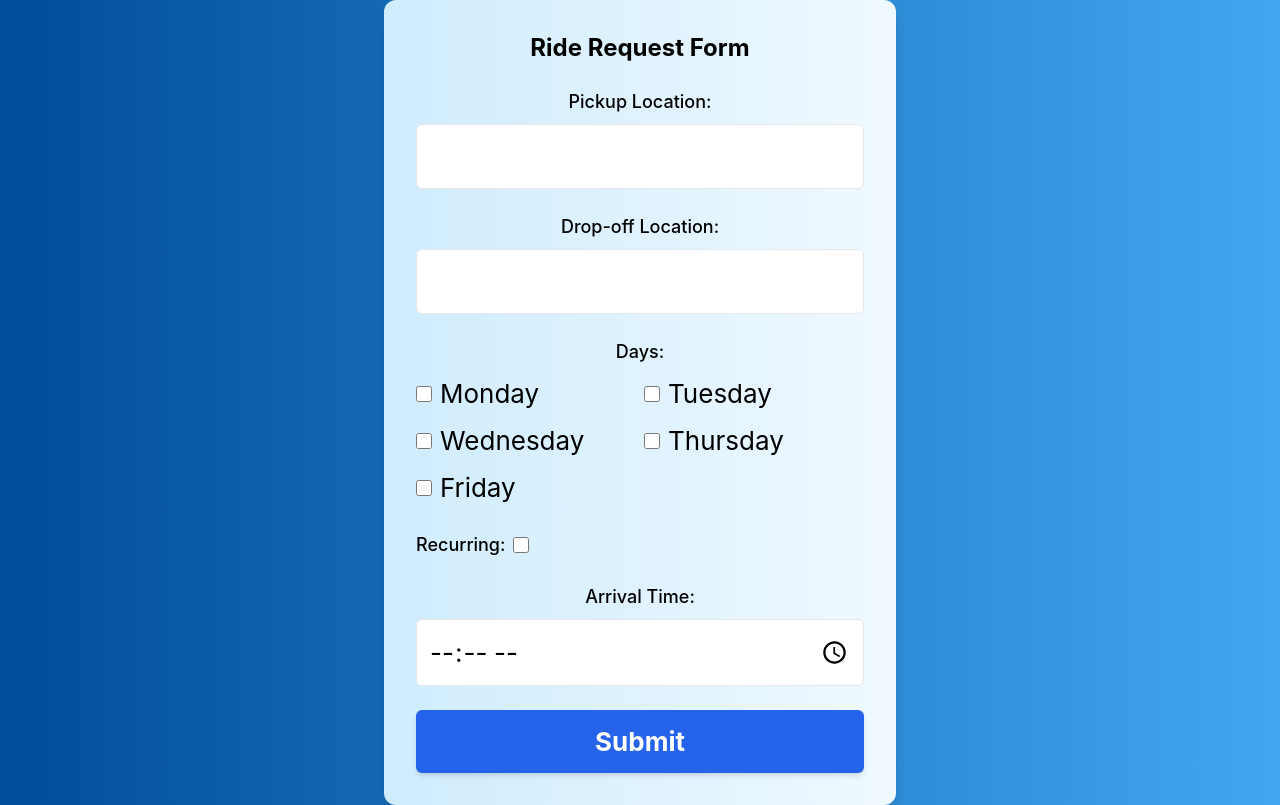
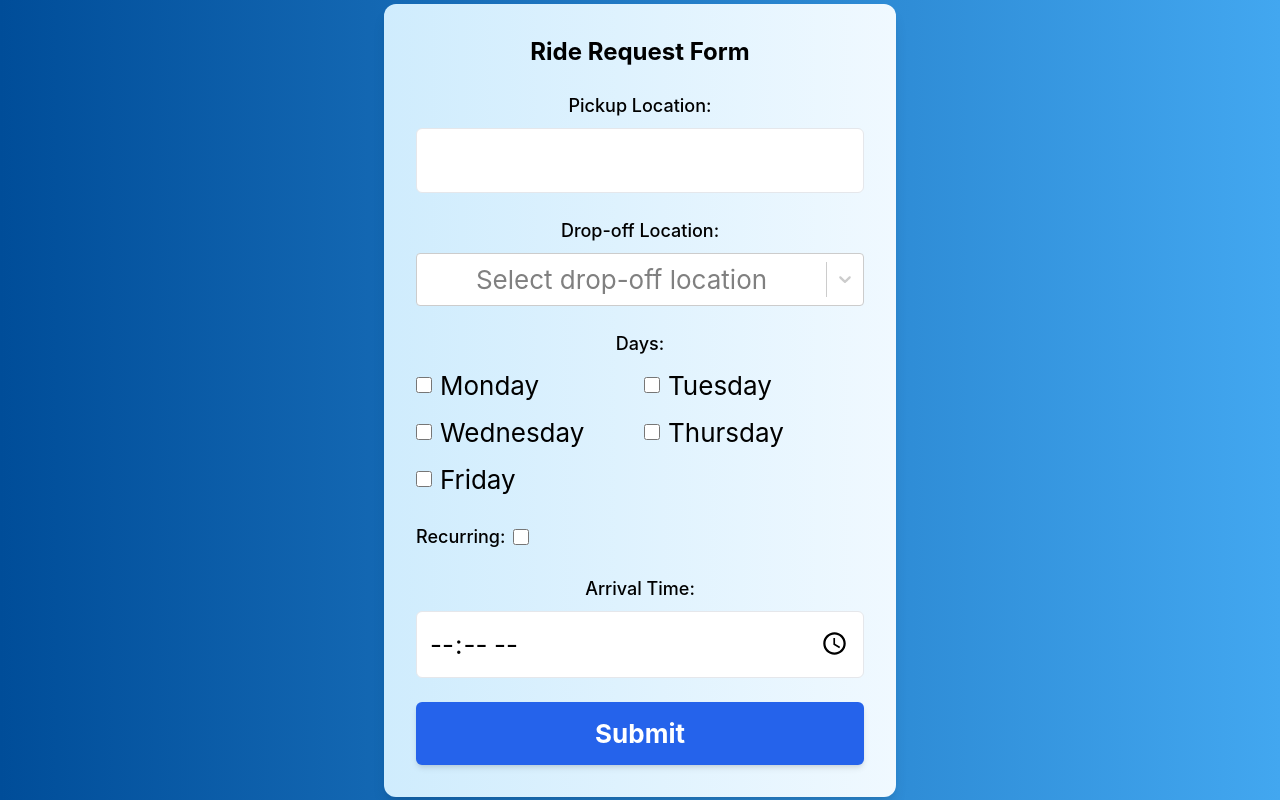
Before and after one commit to micohrocode/pru_pool, a React (Create React App) app in the folder pru_pool/: page /request in a window 1280 px wide. Built offline with nearby package versions, Linux system fonts and the light colour scheme.

Commit message:
Finish form

```diff
--- a/pru_pool/package.json
+++ b/pru_pool/package.json
@@ -19,6 +19,7 @@
     "react-dom": "^18.3.1",
     "react-router-dom": "^6.24.0",
     "react-scripts": "^5.0.1",
+    "react-select": "^5.8.0",
     "tailwindcss": "^3.4.4",
     "typescript": "^4.9.5",
     "web-vitals": "^2.1.4"
--- a/pru_pool/src/components/CarRoute.tsx
+++ b/pru_pool/src/components/CarRoute.tsx
@@ -11,8 +11,8 @@ const CarRoute: React.FC<RouteProps> = ({ startLocation, endLocation, miles, est
     return (
         <div className="bg-white p-4 mb-4 shadow-sm rounded-lg">
             <h3 className="text-lg text-[#1a1d1e] font-semibold mb-2">{startLocation} to {endLocation}</h3>
-            <p>Miles: {miles}</p>
-            <p>Estimated Time: {estimatedTime}</p>
+            <p className="text-[#1a1d1e]">Miles: {miles}</p>
+            <p className="text-[#1a1d1e]">Estimated Time: {estimatedTime}</p>
         </div>
     );
 };
--- a/pru_pool/src/components/RequestForm.tsx
+++ b/pru_pool/src/components/RequestForm.tsx
@@ -1,11 +1,39 @@
 import React, { useState } from 'react';
+import Select from 'react-select';
 
 const RideForm: React.FC = () => {
   const [pickup, setPickup] = useState('');
-  const [dropOff, setDropOff] = useState('');
+  const [dropOff, setDropOff] = useState<{ label: string; value: string } | null>(null);
   const [days, setDays] = useState<string[]>([]);
   const [recurring, setRecurring] = useState(false);
   const [arrivalTime, setArrivalTime] = useState('');
+
+  const dropOffLocations = [
+    { label: 'Scottsdale, AZ - 16260 N 71st St, Scottsdale, AZ 85254', value: 'Scottsdale, AZ - 16260 N 71st St, Scottsdale, AZ 85254' },
+    { label: 'San Francisco, CA - 101 California St, San Francisco, CA 94111', value: 'San Francisco, CA - 101 California St, San Francisco, CA 94111' },
+    { label: 'Thousand Oaks, CA - 2801 Townsgate Rd. Suite 300, Thousand Oaks, CA 91361', value: 'Thousand Oaks, CA - 2801 Townsgate Rd. Suite 300, Thousand Oaks, CA 91361' },
+    { label: 'Hartford, CT - 280 Trumbull St, Hartford, CT 06103', value: 'Hartford, CT - 280 Trumbull St, Hartford, CT 06103' },
+    { label: 'Shelton, CT - 1 Corporate Drive, Shelton, CT 06484', value: 'Shelton, CT - 1 Corporate Drive, Shelton, CT 06484' },
+    { label: 'Washington, DC - 801 Pennsylvania Ave NW, Washington, DC 20004', value: 'Washington, DC - 801 Pennsylvania Ave NW, Washington, DC 20004' },
+    { label: 'Tampa, FL - 1150 Assembly Drive, Suite 6, Tampa, FL 33607', value: 'Tampa, FL - 1150 Assembly Drive, Suite 6, Tampa, FL 33607' },
+    { label: 'Atlanta, GA - 3350 Peachtree Rd NE, Atlanta, GA 30326', value: 'Atlanta, GA - 3350 Peachtree Rd NE, Atlanta, GA 30326' },
+    { label: 'Chicago, IL - Two Prudential Plaza, 180 N Stetson Ave, Chicago, IL 60601', value: 'Chicago, IL - Two Prudential Plaza, 180 N Stetson Ave, Chicago, IL 60601' },
+    { label: 'Portland, ME - 2 Portland Square, Portland, ME 04101', value: 'Portland, ME - 2 Portland Square, Portland, ME 04101' },
+    { label: 'Minneapolis, MN - 700 Nicollet Mall, Minneapolis, MN 55402', value: 'Minneapolis, MN - 700 Nicollet Mall, Minneapolis, MN 55402' },
+    { label: 'Newark, NJ - Plaza Building: 751 Broad St, Newark, NJ 07102', value: 'Newark, NJ - Plaza Building: 751 Broad St, Newark, NJ 07102' },
+    { label: 'Newark, NJ - Prudential Tower: 655 Broad St, Newark, NJ 07102', value: 'Newark, NJ - Prudential Tower: 655 Broad St, Newark, NJ 07102' },
+    { label: 'Newark, NJ - Washington St. Building: 213 Washington St, Newark, NJ 07102', value: 'Newark, NJ - Washington St. Building: 213 Washington St, Newark, NJ 07102' },
+    { label: 'New York, NY - 1114 Avenue of the Americas, New York, NY 10036', value: 'New York, NY - 1114 Avenue of the Americas, New York, NY 10036' },
+    { label: 'New York, NY - 1540 Broadway, New York, NY 10036', value: 'New York, NY - 1540 Broadway, New York, NY 10036' },
+    { label: 'New York, NY - 237 Park Ave, New York, NY 10017', value: 'New York, NY - 237 Park Ave, New York, NY 10017' },
+    { label: 'Fort Washington, PA - 600 Office Center Dr, Fort Washington, PA 19034', value: 'Fort Washington, PA - 600 Office Center Dr, Fort Washington, PA 19034' },
+    { label: 'Scranton, PA - 30 Ed Preate Drive, Moosic, PA 18507', value: 'Scranton, PA - 30 Ed Preate Drive, Moosic, PA 18507' },
+    { label: 'Dallas, TX - 2100 Ross Ave, Dallas, TX 75201', value: 'Dallas, TX - 2100 Ross Ave, Dallas, TX 75201' },
+    { label: 'Dallas, TX - 2200 Ross Ave, Dallas, TX 75201', value: 'Dallas, TX - 2200 Ross Ave, Dallas, TX 75201' },
+    { label: 'Arlington, VA - 4350 Fairfax Dr, Arlington, VA 22203', value: 'Arlington, VA - 4350 Fairfax Dr, Arlington, VA 22203' },
+    { label: 'Seattle, WA - 920 5th Ave, Seattle, WA 98104', value: 'Seattle, WA - 920 5th Ave, Seattle, WA 98104' }
+];
+
 
   const handleDaysChange = (event: React.ChangeEvent<HTMLInputElement>) => {
     const { value, checked } = event.target;
@@ -18,7 +46,7 @@ const RideForm: React.FC = () => {
     event.preventDefault();
     const formData = {
       pickup,
-      drop_off: dropOff,
+      drop_off: dropOff?.value || '',
       days,
       recurring,
       arrival_time: arrivalTime,
@@ -44,11 +72,14 @@ const RideForm: React.FC = () => {
 
         <div className="flex flex-col space-y-2">
           <label className="text-lg font-medium">Drop-off Location:</label>
-          <input
-            type="text"
+          <Select
             value={dropOff}
-            onChange={e => setDropOff(e.target.value)}
-            className="p-3 border rounded-md focus:outline-none focus:ring-2 focus:ring-blue-500"
+            onChange={(option) => setDropOff(option)}
+            options={dropOffLocations}
+            className="react-select-container"
+            classNamePrefix="react-select"
+            placeholder="Select drop-off location"
+            isSearchable
             required
           />
         </div>
--- a/pru_pool/src/pages/findride.tsx
+++ b/pru_pool/src/pages/findride.tsx
@@ -1,5 +1,6 @@
 import React from 'react';
 import CarRoute from '../components/CarRoute';
+import { MapTest } from '../components/MapTest';
 
 const Map: React.FC = () => {
     const routes = [
@@ -10,7 +11,6 @@ const Map: React.FC = () => {
 
     return (
         <div className="flex w-screen">
-            {/* Left panel (30%) */}
             <div className="w-1/3 bg-gray-100 p-4">
                 <h2 className="text-lg text-[#1a1d1e] font-semibold mb-4">Routes</h2>
                 {routes.map((route, index) => (
@@ -23,13 +23,13 @@ const Map: React.FC = () => {
                     />
                 ))}
             </div>
+            <div className="w-2/3 bg-gray-300">
+                <div className="h-full bg-white p-4">
+                    {/* <MapTest
+                        props={
 
-            {/* Right panel (70%) - Map container */}
-            <div className="w-2/3 bg-gray-300">
-                {/* Placeholder for the map */}
-                <div className="h-full bg-white p-4">
-                    {/* You can add your map component or integration here */}
-                    Map Container
+                        }
+                    /> */}
                 </div>
             </div>
         </div>
```
Also changed, not shown: 1 other file (tests, documents, lock files or other folders).
